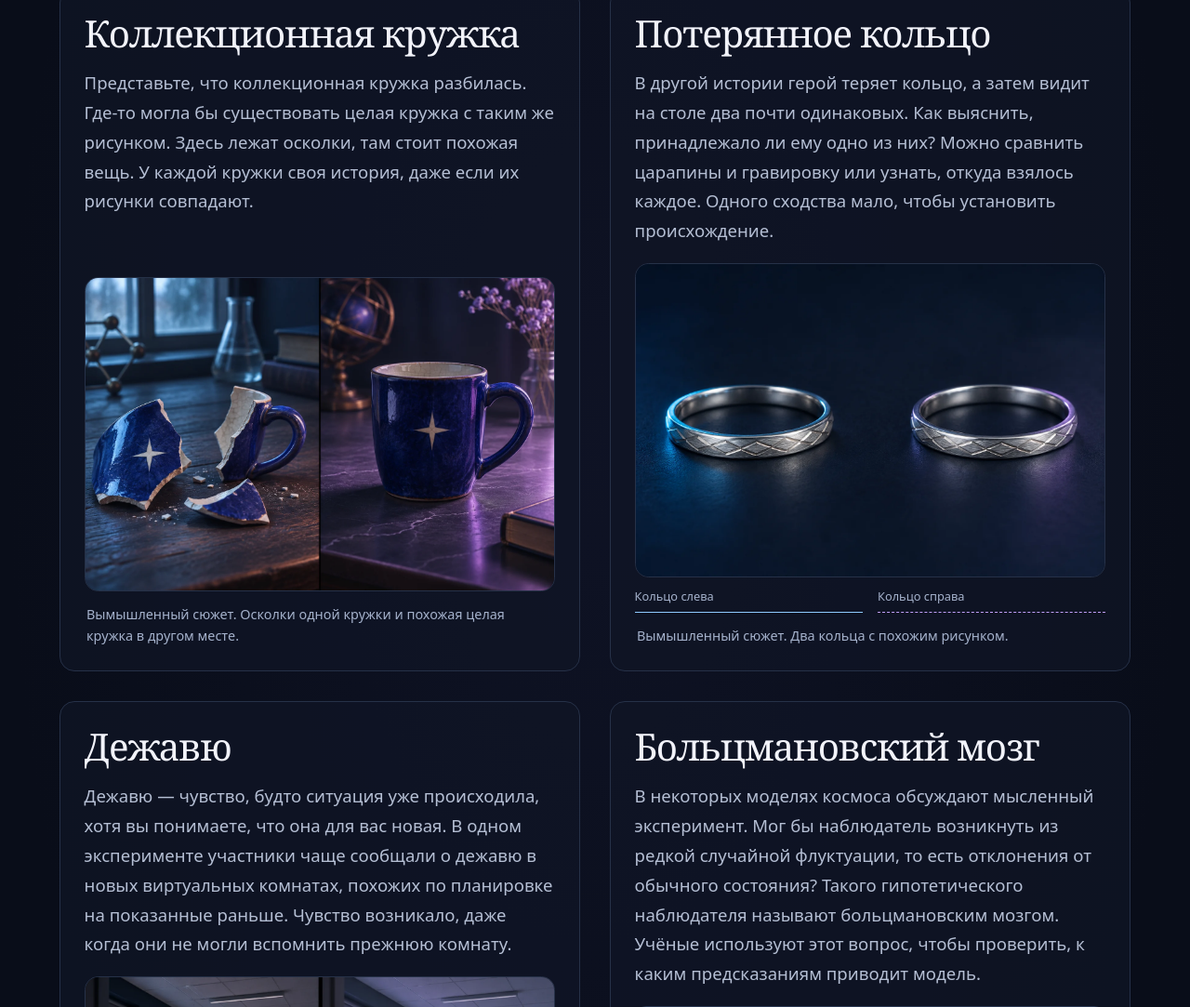
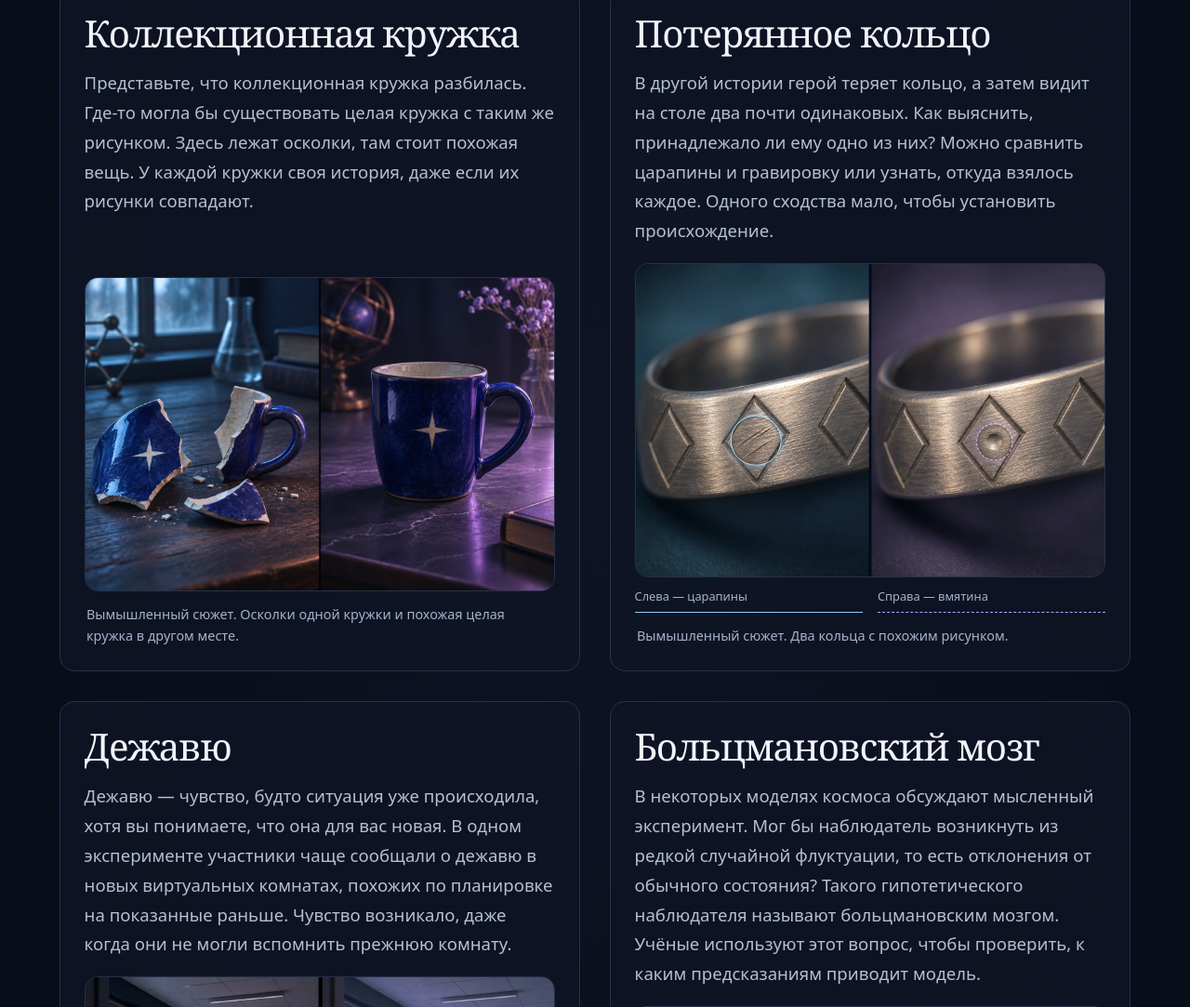
Before and after one commit to BoSinnEnjoyer123123/infinite-universe, a plain HTML site: page index.html in a window 1280 px wide. Shown: the part 10534-11617 px from the top of the page at 93% size. Drawn offline with Linux system fonts and the light colour scheme.

Commit message:
Add a close comparison of the two rings

```diff
--- a/assets/addition-photos.css
+++ b/assets/addition-photos.css
@@ -37,8 +37,7 @@
   border-radius: 2px;
 }
 
-.addition-photo--cup::after,
-.addition-photo--rings::after {
+.addition-photo--cup::after {
   position: absolute;
   inset: 0;
   background: linear-gradient(90deg, transparent 47%, #090d19 56%);
@@ -92,15 +91,32 @@
   border-top: 1px dashed #c0a0ff;
 }
 
+.addition-ring-detail {
+  width: var(--detail-width);
+  border-width: 1.5px;
+  border-color: #afe7ff;
+  box-shadow: 0 0 0.66rem #8ecaff84, inset 0 0 0.25rem #0008;
+}
+
+.addition-ring-detail--right {
+  border-style: dashed;
+  border-color: #e8ceff;
+  box-shadow: 0 0 0.66rem #c0a0ff87, inset 0 0 0.25rem #0008;
+}
+
 @media (prefers-reduced-motion: no-preference) {
   .addition-photo--cross.scene-active .addition-photo__mark {
     animation: addition-mark-appear 1s ease-out both;
     animation-delay: calc(0.2s + var(--order, 0) * 0.53s);
   }
 
-  .addition-photo--cup.scene-active::after,
-  .addition-photo--rings.scene-active::after {
+  .addition-photo--cup.scene-active::after {
     animation: addition-photo-reveal 2.5s 0.12s ease-out both;
+  }
+
+  .addition-photo--rings.scene-active .addition-ring-detail {
+    animation: addition-mark-appear 1.2s ease-out both;
+    animation-delay: calc(0.7s + var(--order, 0) * 1.05s);
   }
 
   .addition-photo--deja.scene-active::before,
--- a/index.html
+++ b/index.html
@@ -415,15 +415,17 @@
             </article>
 
             <article class="addition-matrix__card">
-              <h3>Потерянное кольцо</h3>
+              <h3 id="ring-title">Потерянное кольцо</h3>
               <p>В другой истории герой теряет кольцо, а затем видит на столе два почти одинаковых. Как выяснить, принадлежало ли ему одно из них? Можно сравнить царапины и гравировку или узнать, откуда взялось каждое. Одного сходства мало, чтобы установить происхождение.</p>
               <figure class="addition-figure">
                 <div class="addition-photo addition-photo--rings" data-scene>
-                  <img src="./assets/matrix-rings.webp" width="1536" height="1024" loading="lazy" decoding="async" alt="Два серебристых кольца с ромбовидной гравировкой лежат рядом.">
+                  <img src="./assets/matrix-ring-details.webp" width="1536" height="1024" loading="lazy" decoding="async" alt="Крупный план двух серебристых колец с одинаковой ромбовидной гравировкой. Слева видны косые царапины, справа — небольшая вмятина.">
+                  <span class="addition-photo__mark addition-ring-detail" style="--x: 25.7%; --y: 56.5%; --detail-width: 10.8%; --order: 0" aria-hidden="true"></span>
+                  <span class="addition-photo__mark addition-ring-detail addition-ring-detail--right" style="--x: 76.5%; --y: 57%; --detail-width: 7.8%; --order: 1" aria-hidden="true"></span>
                 </div>
                 <div class="addition-ring-histories">
-                  <span>Кольцо слева</span>
-                  <span>Кольцо справа</span>
+                  <span>Слева — царапины</span>
+                  <span>Справа — вмятина</span>
                 </div>
                 <figcaption>Вымышленный сюжет. Два кольца с похожим рисунком.</figcaption>
               </figure>
```
Also changed, not shown: assets/matrix-ring-details.webp (added), assets/matrix-rings.webp (deleted), 1 other file.
